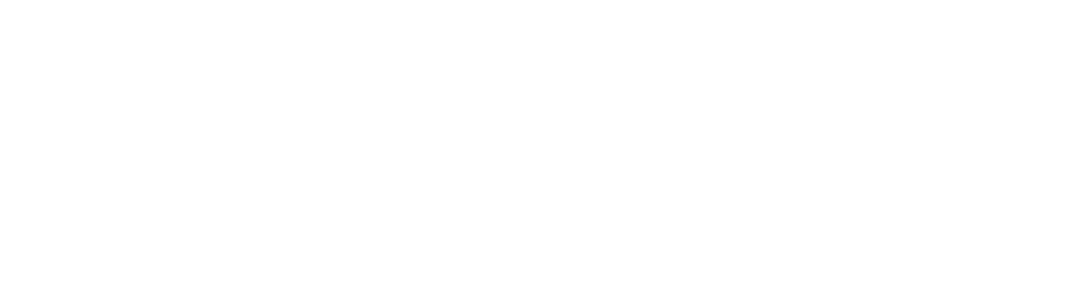
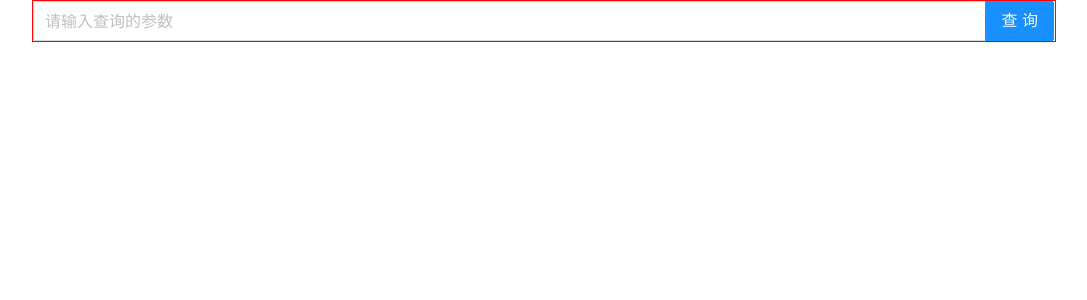
Before and after one commit to gongjianOnline/translator, a React (Create React App) app: page / in a window 1280 px wide. Shown: the top 300 px of the page, without its empty margins (96-1183 px from the left). Built offline with nearby package versions, Linux system fonts and the light colour scheme.

Commit message:
引入了antd组件

```diff
--- a/package.json
+++ b/package.json
@@ -6,6 +6,7 @@
     "@testing-library/jest-dom": "^5.11.4",
     "@testing-library/react": "^11.1.0",
     "@testing-library/user-event": "^12.1.10",
+    "antd": "^4.7.3",
     "react": "^17.0.1",
     "react-dom": "^17.0.1",
     "react-scripts": "4.0.0",
--- a/src/App.js
+++ b/src/App.js
@@ -1,6 +1,7 @@
 import Translate from "./view/translate/translate"
 
 import './App.css';
+import 'antd/dist/antd.css';
 import React from "react";
 
 function App() {
--- a/src/index.js
+++ b/src/index.js
@@ -5,9 +5,7 @@
 import reportWebVitals from './reportWebVitals';
 
 ReactDOM.render(
-  <React.StrictMode>
-    <App />
-  </React.StrictMode>,
+    <App />,
   document.getElementById('root')
 );
 
--- a/src/view/translate/translate.css
+++ b/src/view/translate/translate.css
@@ -0,0 +1,8 @@
+.translate-wrapper{
+    display: flex;
+    justify-content: center;
+}
+.search-container{
+    width: 80%;
+    border: 1px solid red;
+}
--- a/src/view/translate/translate.js
+++ b/src/view/translate/translate.js
@@ -1,8 +1,22 @@
 import React from "react"
+import "./translate.css"
+import { Input } from 'antd';
+const { Search } = Input;
 const  translate = ()=>{
+  let onSearch = ()=>{
+    console.log("123456")
+  };
   return (
-    <div>
-
+    <div className="translate-wrapper">
+      <div className="search-container">
+        <Search
+          placeholder="请输入查询的参数"
+          allowClear
+          enterButton="查询"
+          size="large"
+          onSearch={()=>onSearch()}
+        />
+      </div>
     </div>
   )
 }
```
Also changed, not shown: 1 other file (tests, documents, lock files or other folders).
